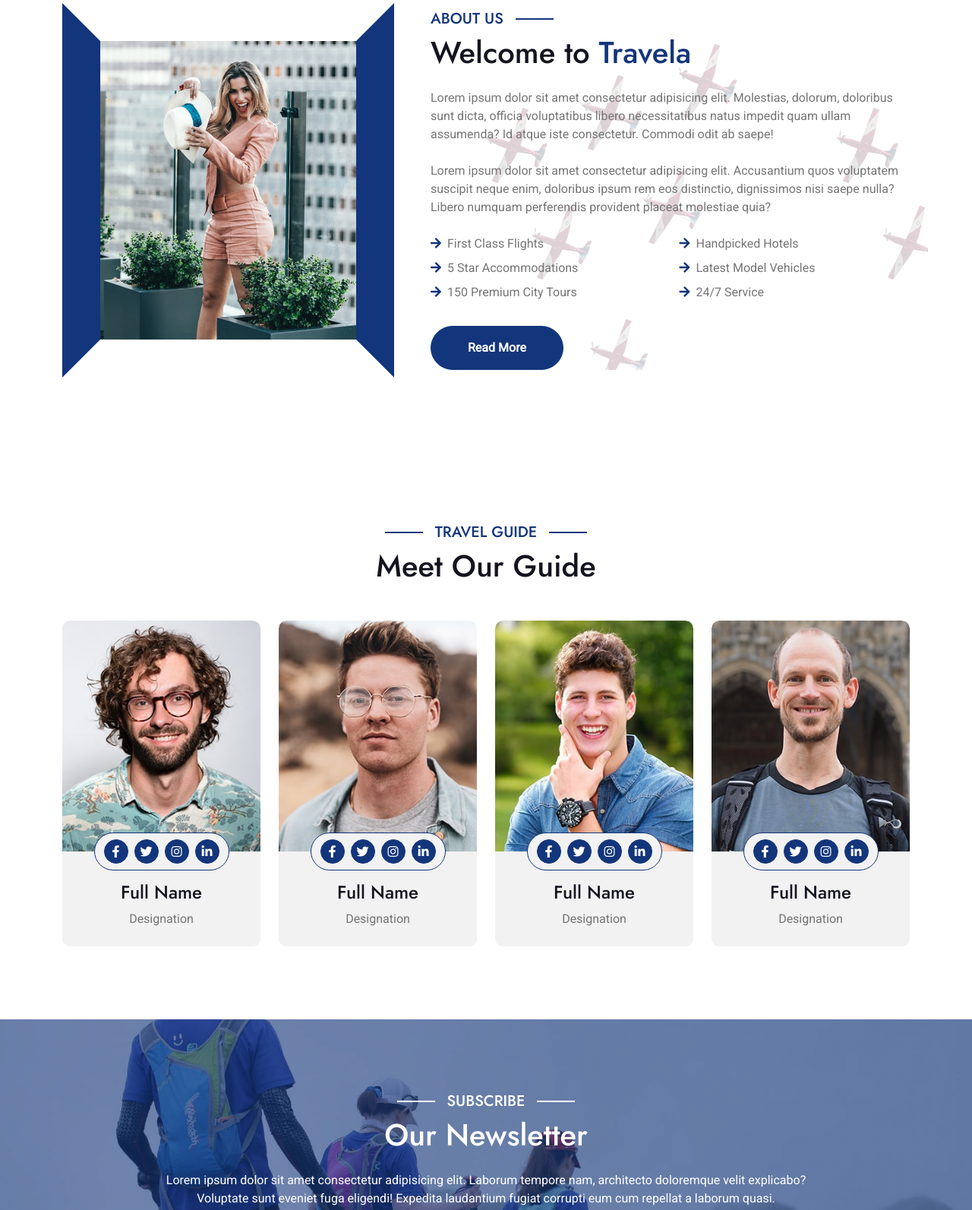
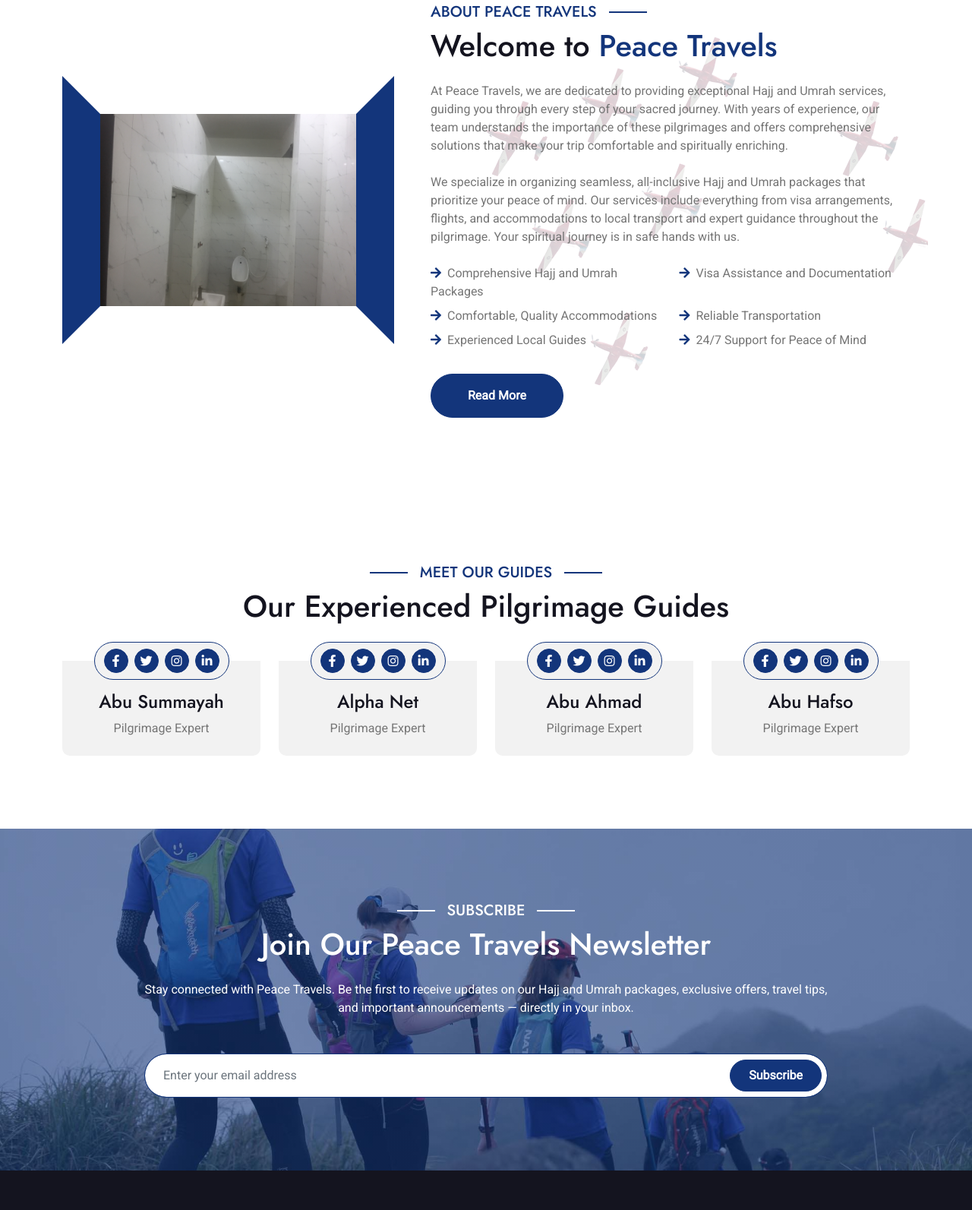
Before and after one commit to salamon111-sys/Peace-tansit, a plain HTML site: page about.html in a window 1280 px wide. Shown: the part 558-2151 px from the top of the page at 76% size. Drawn offline with nearby package versions, Linux system fonts and the light colour scheme; files whose address does not match are found by name.

Commit message:
Updated subscribe section content

```diff
--- a/about.html
+++ b/about.html
@@ -75,7 +75,7 @@
         <div class="container-fluid position-relative p-0">
             <nav class="navbar navbar-expand-lg navbar-light px-4 px-lg-5 py-3 py-lg-0">
                 <a href="" class="navbar-brand p-0">
-                    <h1 class="m-0"><i class="fa fa-map-marker-alt me-3"></i>Travela</h1>
+                    <h1 class="m-0"><i class="fa fa-map-marker-alt me-3"></i>Peace Transit</h1>
                     <!-- <img src="img/logo.png" alt="Logo"> -->
                 </a>
                 <button class="navbar-toggler" type="button" data-bs-toggle="collapse" data-bs-target="#navbarCollapse">
@@ -122,37 +122,38 @@
         <!-- Header End -->
 
         <!-- About Start -->
+        <!-- About Start -->
 <div class="container-fluid about py-5">
     <div class="container py-5">
         <div class="row g-5 align-items-center">
             <div class="col-lg-5">
                 <div class="h-100" style="border: 50px solid; border-color: transparent #13357B transparent #13357B;">
-                            <img src="img/about-img.jpg" class="img-fluid w-100 h-100" alt="">
+                    <img src="img/IMG_2714.JPG" class="img-fluid w-100 h-100" alt="Umrah and Hajj Services">
                 </div>
             </div>
             <div class="col-lg-7" style="background: linear-gradient(rgba(255, 255, 255, .8), rgba(255, 255, 255, .8)), url(img/about-img-1.png);">
-                        <h5 class="section-about-title pe-3">About Us</h5>
-                        <h1 class="mb-4">Welcome to <span class="text-primary">Travela</span></h1>
-                        <p class="mb-4">Lorem ipsum dolor sit amet consectetur adipisicing elit. Molestias, dolorum, doloribus sunt dicta, officia voluptatibus libero necessitatibus natus impedit quam ullam assumenda? Id atque iste consectetur. Commodi odit ab saepe!</p>
-                        <p class="mb-4">Lorem ipsum dolor sit amet consectetur adipisicing elit. Accusantium quos voluptatem suscipit neque enim, doloribus ipsum rem eos distinctio, dignissimos nisi saepe nulla? Libero numquam perferendis provident placeat molestiae quia?</p>
+                <h5 class="section-about-title pe-3">About Peace Travels</h5>
+                <h1 class="mb-4">Welcome to <span class="text-primary">Peace Travels</span></h1>
+                <p class="mb-4">At Peace Travels, we are dedicated to providing exceptional Hajj and Umrah services, guiding you through every step of your sacred journey. With years of experience, our team understands the importance of these pilgrimages and offers comprehensive solutions that make your trip comfortable and spiritually enriching.</p>
+                <p class="mb-4">We specialize in organizing seamless, all-inclusive Hajj and Umrah packages that prioritize your peace of mind. Our services include everything from visa arrangements, flights, and accommodations to local transport and expert guidance throughout the pilgrimage. Your spiritual journey is in safe hands with us.</p>
                 <div class="row gy-2 gx-4 mb-4">
                     <div class="col-sm-6">
-                                <p class="mb-0"><i class="fa fa-arrow-right text-primary me-2"></i>First Class Flights</p>
+                        <p class="mb-0"><i class="fa fa-arrow-right text-primary me-2"></i>Comprehensive Hajj and Umrah Packages</p>
                     </div>
                     <div class="col-sm-6">
-                                <p class="mb-0"><i class="fa fa-arrow-right text-primary me-2"></i>Handpicked Hotels</p>
+                        <p class="mb-0"><i class="fa fa-arrow-right text-primary me-2"></i>Visa Assistance and Documentation</p>
                     </div>
                     <div class="col-sm-6">
-                                <p class="mb-0"><i class="fa fa-arrow-right text-primary me-2"></i>5 Star Accommodations</p>
+                        <p class="mb-0"><i class="fa fa-arrow-right text-primary me-2"></i>Comfortable, Quality Accommodations</p>
                     </div>
                     <div class="col-sm-6">
-                                <p class="mb-0"><i class="fa fa-arrow-right text-primary me-2"></i>Latest Model Vehicles</p>
+                        <p class="mb-0"><i class="fa fa-arrow-right text-primary me-2"></i>Reliable Transportation</p>
                     </div>
                     <div class="col-sm-6">
-                                <p class="mb-0"><i class="fa fa-arrow-right text-primary me-2"></i>150 Premium City Tours</p>
+                        <p class="mb-0"><i class="fa fa-arrow-right text-primary me-2"></i>Experienced Local Guides</p>
                     </div>
                     <div class="col-sm-6">
-                                <p class="mb-0"><i class="fa fa-arrow-right text-primary me-2"></i>24/7 Service</p>
+                        <p class="mb-0"><i class="fa fa-arrow-right text-primary me-2"></i>24/7 Support for Peace of Mind</p>
                     </div>
                 </div>
                 <a class="btn btn-primary rounded-pill py-3 px-5 mt-2" href="">Read More</a>
@@ -166,15 +167,15 @@
 <div class="container-fluid guide py-5">
     <div class="container py-5">
         <div class="mx-auto text-center mb-5" style="max-width: 900px;">
-                    <h5 class="section-title px-3">Travel Guide</h5>
-                    <h1 class="mb-0">Meet Our Guide</h1>
+            <h5 class="section-title px-3">Meet Our Guides</h5>
+            <h1 class="mb-0">Our Experienced Pilgrimage Guides</h1>
         </div>
         <div class="row g-4">
             <div class="col-md-6 col-lg-3">
                 <div class="guide-item">
                     <div class="guide-img">
                         <div class="guide-img-efects">
-                                    <img src="img/guide-1.jpg" class="img-fluid w-100 rounded-top" alt="Image">
+                            <!-- <img src="img/guide-1.jpg" class="img-fluid w-100 rounded-top" alt="Guide Image"> -->
                         </div>
                         <div class="guide-icon rounded-pill p-2">
                             <a class="btn btn-square btn-primary rounded-circle mx-1" href=""><i class="fab fa-facebook-f"></i></a>
@@ -185,8 +186,8 @@
                     </div>
                     <div class="guide-title text-center rounded-bottom p-4">
                         <div class="guide-title-inner">
-                                    <h4 class="mt-3">Full Name</h4>
-                                    <p class="mb-0">Designation</p>
+                            <h4 class="mt-3">Abu Summayah</h4>
+                            <p class="mb-0">Pilgrimage Expert</p>
                         </div>
                     </div>
                 </div>
@@ -195,7 +196,7 @@
                 <div class="guide-item">
                     <div class="guide-img">
                         <div class="guide-img-efects">
-                                    <img src="img/guide-2.jpg" class="img-fluid w-100 rounded-top" alt="Image">
+                            <!-- <img src="img/guide-2.jpg" class="img-fluid w-100 rounded-top" alt="Guide Image"> -->
                         </div>
                         <div class="guide-icon rounded-pill p-2">
                             <a class="btn btn-square btn-primary rounded-circle mx-1" href=""><i class="fab fa-facebook-f"></i></a>
@@ -206,8 +207,8 @@
                     </div>
                     <div class="guide-title text-center rounded-bottom p-4">
                         <div class="guide-title-inner">
-                                    <h4 class="mt-3">Full Name</h4>
-                                    <p class="mb-0">Designation</p>
+                            <h4 class="mt-3">Alpha Net</h4>
+                            <p class="mb-0">Pilgrimage Expert</p>
                         </div>
                     </div>
                 </div>
@@ -216,7 +217,7 @@
                 <div class="guide-item">
                     <div class="guide-img">
                         <div class="guide-img-efects">
-                                    <img src="img/guide-3.jpg" class="img-fluid w-100 rounded-top" alt="Image">
+                            <!-- <img src="img/guide-3.jpg" class="img-fluid w-100 rounded-top" alt="Guide Image"> -->
                         </div>
                         <div class="guide-icon rounded-pill p-2">
                             <a class="btn btn-square btn-primary rounded-circle mx-1" href=""><i class="fab fa-facebook-f"></i></a>
@@ -227,8 +228,8 @@
                     </div>
                     <div class="guide-title text-center rounded-bottom p-4">
                         <div class="guide-title-inner">
-                                    <h4 class="mt-3">Full Name</h4>
-                                    <p class="mb-0">Designation</p>
+                            <h4 class="mt-3">Abu Ahmad</h4>
+                            <p class="mb-0">Pilgrimage Expert</p>
                         </div>
                     </div>
                 </div>
@@ -237,7 +238,7 @@
                 <div class="guide-item">
                     <div class="guide-img">
                         <div class="guide-img-efects">
-                                    <img src="img/guide-4.jpg" class="img-fluid w-100 rounded-top" alt="Image">
+                            <!-- <img src="img/guide-4.jpg" class="img-fluid w-100 rounded-top" alt="Guide Image"> -->
                         </div>
                         <div class="guide-icon rounded-pill p-2">
                             <a class="btn btn-square btn-primary rounded-circle mx-1" href=""><i class="fab fa-facebook-f"></i></a>
@@ -248,8 +249,8 @@
                     </div>
                     <div class="guide-title text-center rounded-bottom p-4">
                         <div class="guide-title-inner">
-                                    <h4 class="mt-3">Full Name</h4>
-                                    <p class="mb-0">Designation</p>
+                            <h4 class="mt-3">Abu Hafso</h4>
+                            <p class="mb-0">Pilgrimage Expert</p>
                         </div>
                     </div>
                 </div>
@@ -258,22 +259,25 @@
     </div>
 </div>
 <!-- Travel Guide End -->
+     <!-- Travel Guide End -->
 
         <!-- Subscribe Start -->
         <div class="container-fluid subscribe py-5">
             <div class="container text-center py-5">
                 <div class="mx-auto text-center" style="max-width: 900px;">
                     <h5 class="subscribe-title px-3">Subscribe</h5>
-                    <h1 class="text-white mb-4">Our Newsletter</h1>
-                    <p class="text-white mb-5">Lorem ipsum dolor sit amet consectetur adipisicing elit. Laborum tempore nam, architecto doloremque velit explicabo? Voluptate sunt eveniet fuga eligendi! Expedita laudantium fugiat corrupti eum cum repellat a laborum quasi.
+                    <h1 class="text-white mb-4">Join Our Peace Travels Newsletter</h1>
+                    <p class="text-white mb-5">
+                        Stay connected with Peace Travels. Be the first to receive updates on our Hajj and Umrah packages, exclusive offers, travel tips, and important announcements — directly in your inbox.
                     </p>
                     <div class="position-relative mx-auto">
-                        <input class="form-control border-primary rounded-pill w-100 py-3 ps-4 pe-5" type="text" placeholder="Your email">
+                        <input class="form-control border-primary rounded-pill w-100 py-3 ps-4 pe-5" type="email" placeholder="Enter your email address">
                         <button type="button" class="btn btn-primary rounded-pill position-absolute top-0 end-0 py-2 px-4 mt-2 me-2">Subscribe</button>
                     </div>
                 </div>
             </div>
         </div>
+
         <!-- Subscribe End -->
 
         <!-- Footer Start -->
@@ -283,10 +287,10 @@
                     <div class="col-md-6 col-lg-6 col-xl-3">
                         <div class="footer-item d-flex flex-column">
                             <h4 class="mb-4 text-white">Get In Touch</h4>
-                            <a href=""><i class="fas fa-home me-2"></i> 123 Street, New York, USA</a>
+                            <a href=""><i class="fas fa-home me-2"></i>Masjid-us-Salam Aderinto layout,ibadan,Nigeria</a>
                             <a href=""><i class="fas fa-envelope me-2"></i> info@example.com</a>
-                            <a href=""><i class="fas fa-phone me-2"></i> +012 345 67890</a>
-                            <a href="" class="mb-3"><i class="fas fa-print me-2"></i> +012 345 67890</a>
+                            <a href=""><i class="fas fa-phone me-2"></i>+2348060150245</a>
+                            <a href="" class="mb-3"><i class="fas fa-print me-2"></i>+2348023532870</a>
                             <div class="d-flex align-items-center">
                                 <i class="fas fa-share fa-2x text-white me-2"></i>
                                 <a class="btn-square btn btn-primary rounded-circle mx-1" href=""><i class="fab fa-facebook-f"></i></a>
--- a/css/style.css
+++ b/css/style.css
@@ -394,7 +394,7 @@
 
 /*** Single Page Hero Header Start ***/
 .bg-breadcrumb {
-    background: linear-gradient(rgba(19, 53, 123, 0.5), rgba(19, 53, 123, 0.5)), url(../img/breadcrumb-bg.jpg);
+    background: linear-gradient(rgba(19, 53, 123, 0.5), rgba(19, 53, 123, 0.5)), url(../img/IMG_0128.JPG);
     background-position: center center;
     background-repeat: no-repeat;
     background-size: cover;
```
Lines whose indentation alone changed are shown as unchanged.
